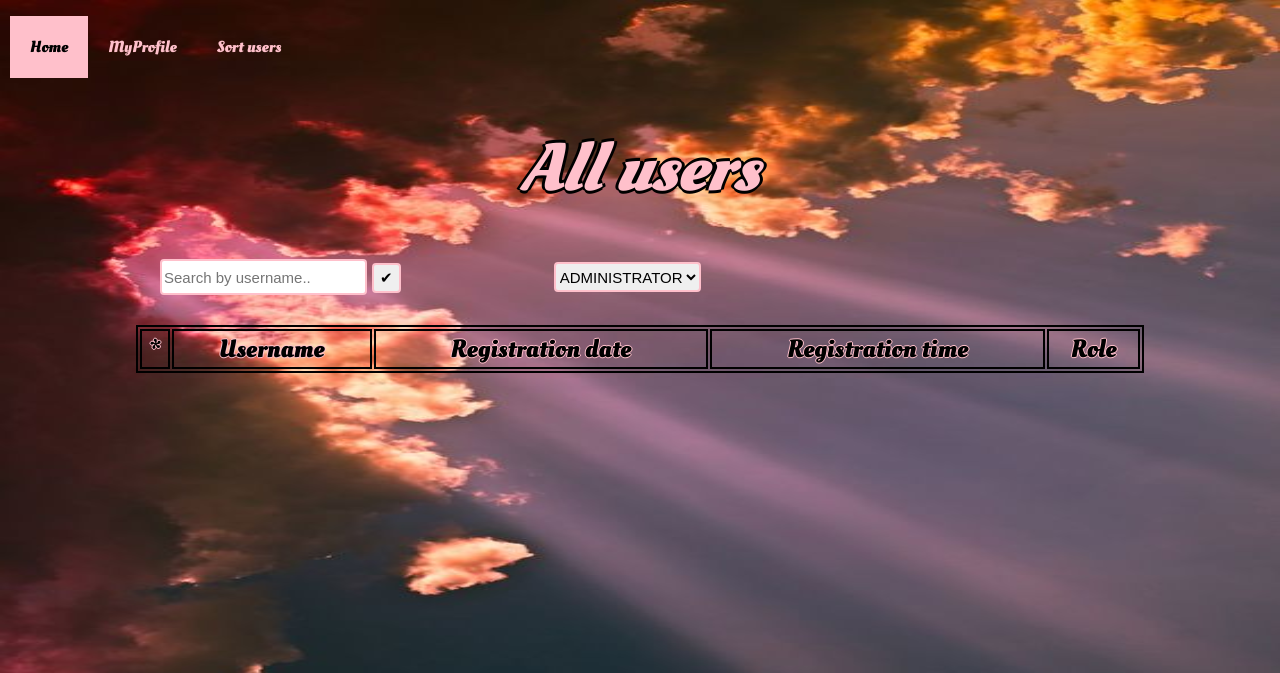
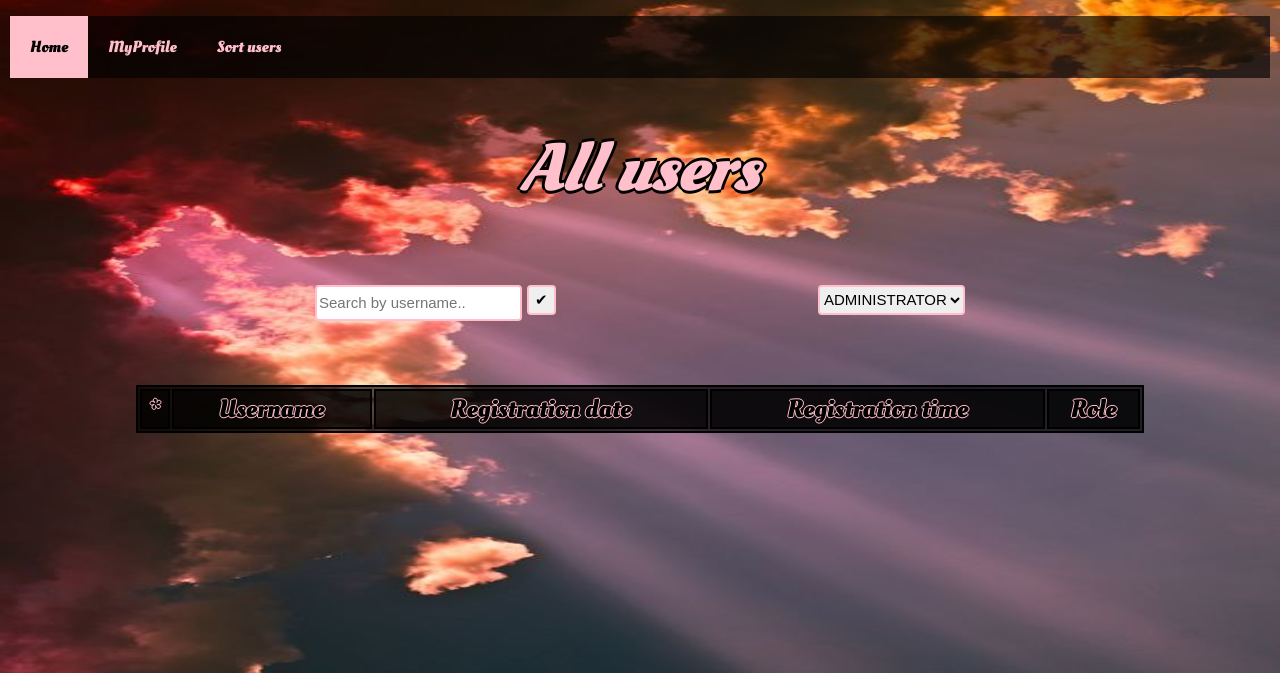
Before and after one commit to StojanovicIva/OWP, a web app: page /users.html in a window 1280 px wide. Shown: the top 673 px of the page. Run offline with its HTML, style and script files only (its server is not run), Linux system fonts and the light colour scheme; data that the repository does not hold is empty.

Commit message:
Added media queries and css rules for some pages

```diff
--- a/Projekat2019/WebContent/User.html
+++ b/Projekat2019/WebContent/User.html
@@ -26,6 +26,8 @@
 
 			<div class="container">
 
+				<img src="css/avatar.png" alt="Avavtar" class="avatar">
+
 				<div class = "form">
 
 					Username:<br>
@@ -49,10 +51,10 @@
 					<button type="submit" id="updateButton">Update password!</button>
 				</div>
 
-				<img src="css/avatar.png" alt="Avavtar" class="avatar">
+
 
 				<h4>Tickets: </h4>
-				<table id = "tableOfTickets" style="width:50%">
+				<table id = "tableOfTickets">
 
 					<tr>
 
--- a/Projekat2019/WebContent/css/users.css
+++ b/Projekat2019/WebContent/css/users.css
@@ -57,12 +57,31 @@ h1{
 	text-shadow: -3px 0 black, 0 3px black, 3px 0 black, 0 -3px black;
 }
 
+
+header {
+	z-index: 1000;
+	position: sticky;
+	background-color: rgba(0, 0, 0, 0.65);
+	top: 0;
+}
+
+table {
+	text-align: center;
+	color: black;
+	text-shadow: -2px 0 pink, 0 2px pink, 1px 0 pink, 0 -2px pink;
+	font-size: 20pt;
+	margin: 0 auto;
+}
+
 table, th, td {
-  border: 2px solid black;
-  font-family: Oleo;
-  color: black;
-  text-shadow: -1px 0 pink, 0 1px pink, 1px 0 pink, 0 -1px pink;
-  font-size: 25px;
+	border: 2px solid black;
+	margin-bottom: 180px;
+	color: black;
+	font-family: Oleo;
+	text-shadow: -1px 0 pink, 0 1px pink, 1px 0 pink, 0 -1px pink;
+	font-size: 25px;
+	/*background-color: black;*/
+	background-color: rgba(0, 0, 0, 0.65);
 }
 
 .container{
@@ -79,11 +98,6 @@ td{
   	text-shadow: -1px 0 pink, 0 1px pink, 1px 0 pink, 0 -1px pink;
 }
 
-table{
-	margin: 0 auto;
-
-}
-
 table a{
 	color: black;
   	text-shadow: -1px 0 pink, 0 1px pink, 1px 0 pink, 0 -1px pink;
@@ -94,13 +108,17 @@ table a:hover {
 	font-family: Oleo;
 }
 
+.upperSide {
+	width: 650px;
+	margin: 70px auto;
+}
+
 #findUserInput{
 	border: 2px solid pink;
 	border-radius: 4px;
 	height: 30px;
 	font-size: 15px;
-	margin-bottom: 30px;
-	margin-left:150px;
+	float: left;
 }
 
 #roleSelect{
@@ -108,8 +126,7 @@ table a:hover {
 	border-radius: 4px;
 	height: 30px;
 	font-size: 15px;
-	margin-bottom: 30px;
-	margin-left:150px;
+	float: right;
 }
 
 input:focus{
@@ -174,3 +191,10 @@ footer{
 	margin-left: 25%;
 	margin-bottom: 0;
 }
+
+@media screen and (max-width: 754px) {
+	.upperSide {
+		width: 450px;
+		margin: 30px auto;
+	}
+}
--- a/Projekat2019/WebContent/users.html
+++ b/Projekat2019/WebContent/users.html
@@ -15,12 +15,14 @@
 	<body>
 
 		<!-- NAVBAR -->
+		<header>
 			<ul>
 				<li><a class = "active" href="index.html">Home</a></li>
 				<li><a href = "#" id="myProfile">MyProfile</a></li>
 				<li><a id = "sortUsers">Sort users</a>
 
 			</ul>
+		</header>
 
 		<h1> All users </h1>
 
@@ -49,11 +51,13 @@
 		</div>
 
 
+		<div class="upperSide">
 			<input type="text" id="findUserInput" name = "findUserInput" placeholder = "Search by username.."><button type="submit" id="search">✔</button>
 			<select id="roleSelect">
 				<option value = "ADMINISTRATOR"> ADMINISTRATOR</option>
 				<option value = "USER"> USER</option>
 			</select>
+		</div>
 
 		<table id = "table" style="width:80%">
 
```
Also changed, not shown: Projekat2019/WebContent/Reports.html (+7 -5 lines), Projekat2019/WebContent/css/movies.css (+49 -47 lines), Projekat2019/WebContent/css/reports.css (+35 -2 lines), Projekat2019/WebContent/css/user.css (+46 -8 lines). Lines whose indentation alone changed are shown as unchanged.
